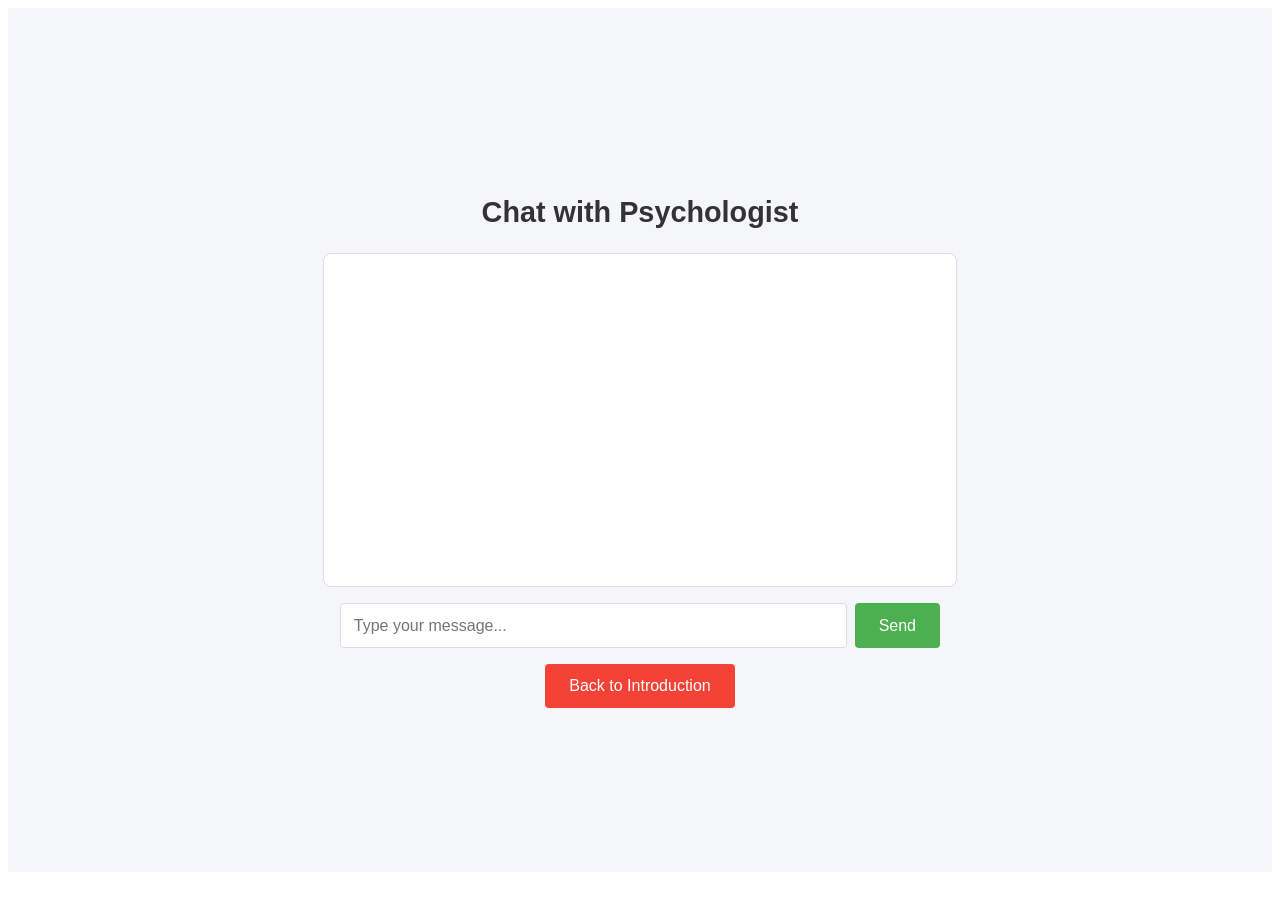
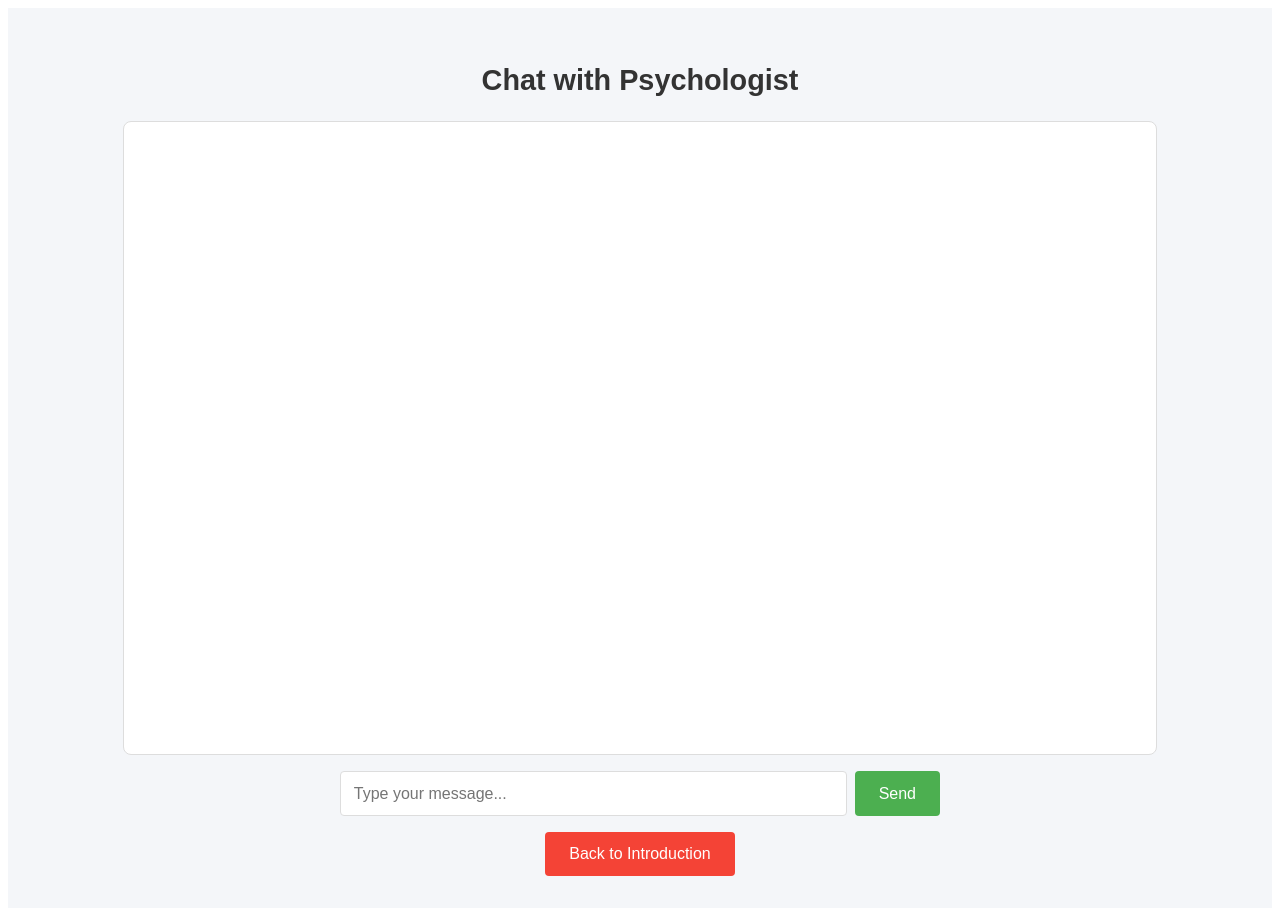
Before and after one commit to Aiden0526/Psychotherapy-dialogue, a Vue app in the folder frontend/: page /psychologist/1/chat in a window 1280 px wide. Before the commit the page ends 880 px from the top, so only its background shows below. Built offline with nearby package versions, Linux system fonts and the light colour scheme.

Commit message:
style(frontend-chat): increase dialogue box for better visibility

```diff
--- a/frontend/src/components/PsychologistChat.vue
+++ b/frontend/src/components/PsychologistChat.vue
@@ -100,8 +100,8 @@ margin-bottom: 1.5rem;
 /* Dialogue box to display the messages */
 .dialogue-box {
 width: 100%;
-max-width: 600px;
-height: 300px;
+max-width: 1000px;
+height: 600px;
 border: 1px solid #ddd;
 background-color: white;
 overflow-y: auto;
```
